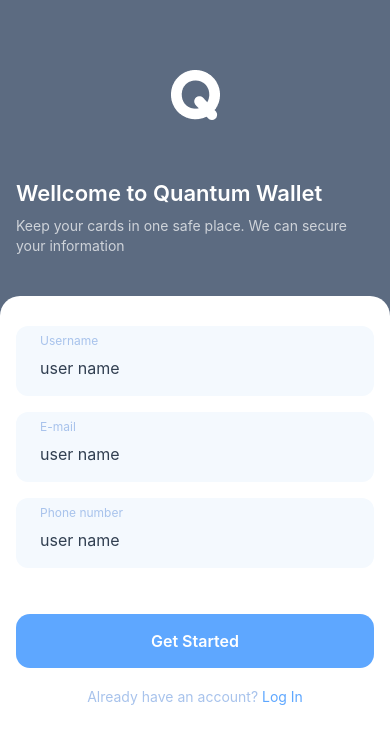
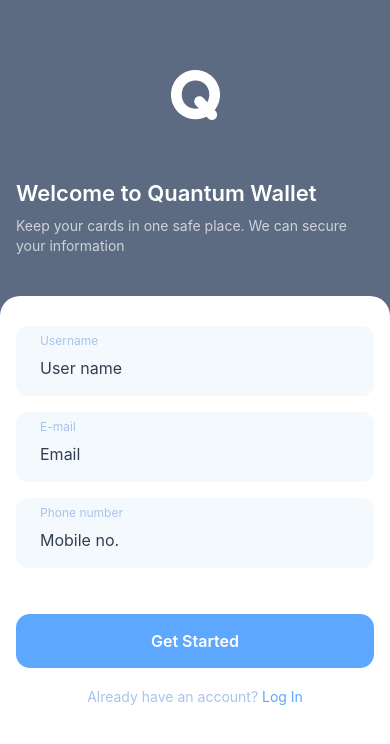
Before and after one commit to vijaykolar/quantum-wallet, a React Native app: screen / in a window 390 px wide. Shown: the top 744 px of the page. Built offline with nearby package versions, Linux system fonts and the light colour scheme.

Commit message:
worked on Get started screen

```diff
--- a/src/screens/GetStartedScreen.js
+++ b/src/screens/GetStartedScreen.js
@@ -11,21 +11,21 @@ const GetStartedScreen = () => {
         <Image style={styles.logoImage} source={logo} />
       </View>
       <View style={styles.highlight}>
-        <Text style={styles.highlightMain}>Wellcome to Quantum Wallet</Text>
+        <Text style={styles.highlightMain}>Welcome to Quantum Wallet</Text>
         <Text style={styles.highlightInfo}>Keep your cards in one safe place. We can secure your information</Text>
       </View>
       <View style={styles.details}>
         <View style={styles.formItem}>
           <Text style={styles.label}>Username</Text>
-          <TextInput autoCapitalize="none" style={styles.input} placeholder="user name" />
+          <TextInput autoCapitalize="none" style={styles.input} placeholder="User name" />
         </View>
         <View style={styles.formItem}>
           <Text style={styles.label}>E-mail</Text>
-          <TextInput autoCapitalize="none" style={styles.input} placeholder="user name" />
+          <TextInput autoCapitalize="none" style={styles.input} placeholder="Email" />
         </View>
         <View style={styles.formItem}>
           <Text style={styles.label}>Phone number</Text>
-          <TextInput autoCapitalize="none" style={styles.input} placeholder="user name" />
+          <TextInput autoCapitalize="none" style={styles.input} placeholder="Mobile no." />
         </View>
         <View>
           <TouchableOpacity style={styles.getStarted}>
```
